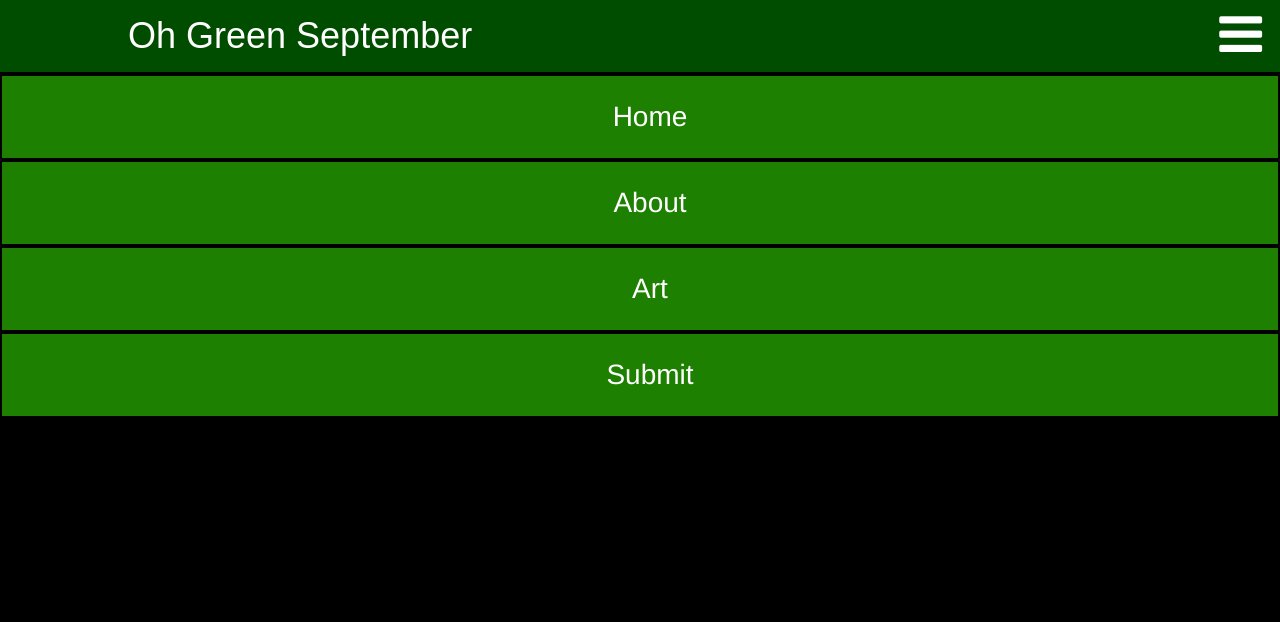
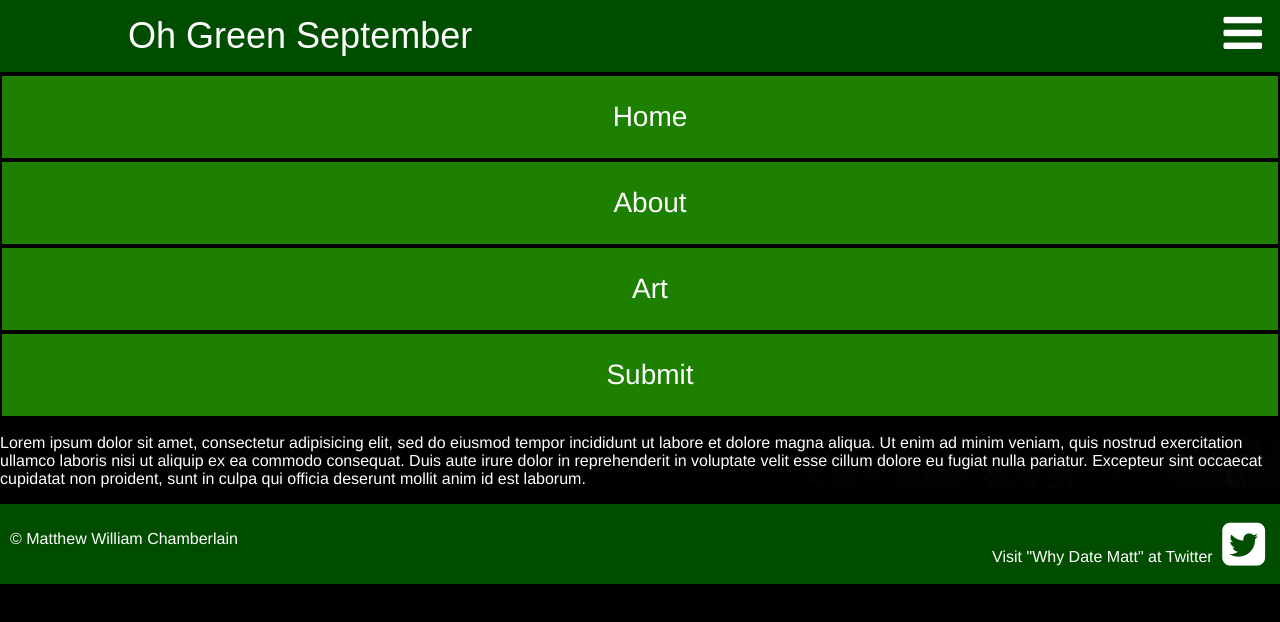
Before and after one commit to MattChambo/portfolio, a plain HTML site: page index.html in a window 1280 px wide. Drawn offline with nearby package versions, Linux system fonts and the light colour scheme.

Commit message:
Add footer

```diff
--- a/css/styles.css
+++ b/css/styles.css
@@ -1,6 +1,12 @@
 body {
 	background-color: black;
 	margin: 0;
+	color: white;
+	font-family: helvetica, arial, sans-serif;
+}
+
+a {
+	color: white;
 }
 
 /* Navigation styles */
@@ -18,7 +24,6 @@ nav div {
 
 nav div > a {
 	text-decoration: none;
-	color:white;
 	font-family: "Brush Script MT",sans-serif;
 	font-size: 36px;
 }
@@ -31,8 +36,6 @@ nav ul {
 
 nav ul a {
 	text-decoration: none;
-	color: white;
-	font-family: helvetica, arial, sans-serif;
 	padding: 10px;
 	display: inline-block;
 	font-size: 28px;
@@ -56,13 +59,13 @@ nav ul li {
 }
 
 button {
-	font-size: 50px !important;
-	color: white;
+	font-size: 45px !important;
 	position: absolute;
-	top: 5px;
+	top: 7px;
 	right: 12px;
 	background-color: #004d00;
 	border-style: none;
+	color: white;
 }
 
 /* Main styles */
@@ -70,3 +73,30 @@ button {
 main {
 	background-image: url("../img/light-at-the-end-of-the-tunnel.jpg");
 }
+
+/* Footer styles */
+
+footer {
+	background-color: #004d00;
+	padding: 10px;
+}
+
+footer p:first-child {
+	float: left;
+}
+
+footer a {
+	float: right;
+	text-decoration: none;
+}
+
+footer i {
+	font-size: 50px !important;
+	margin: 5px;
+}
+
+footer:after {
+	content: '';
+	display: block;
+	clear: both;
+}
--- a/index.html
+++ b/index.html
@@ -30,9 +30,18 @@
 			<button><i class="fa fa-bars" aria-hidden="true"></i></button>
 		</nav>
 		<main>
-
+		<p>Lorem ipsum dolor sit amet, consectetur adipisicing elit, sed do eiusmod
+		tempor incididunt ut labore et dolore magna aliqua. Ut enim ad minim veniam,
+		quis nostrud exercitation ullamco laboris nisi ut aliquip ex ea commodo
+		consequat. Duis aute irure dolor in reprehenderit in voluptate velit esse
+		cillum dolore eu fugiat nulla pariatur. Excepteur sint occaecat cupidatat non
+		proident, sunt in culpa qui officia deserunt mollit anim id est laborum.</p>
 		</main>
 
+		<footer>
+			<p>&copy; Matthew William Chamberlain</p>
+			<a href="#">Visit "Why Date Matt" at Twitter <i class="fa fa-twitter-square" aria-hidden="true"></i></a>
+		</footer>
 
 
 
```
